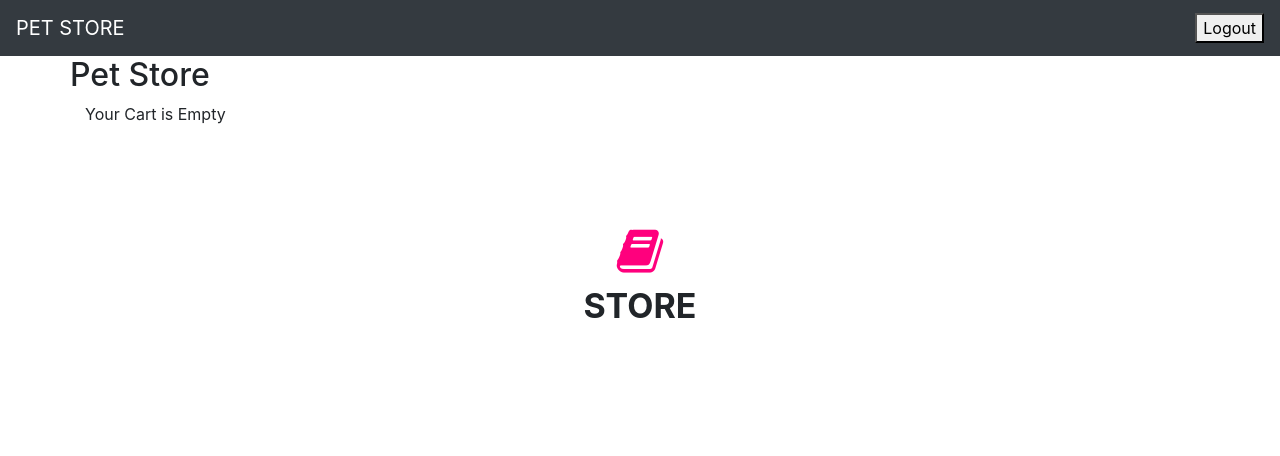
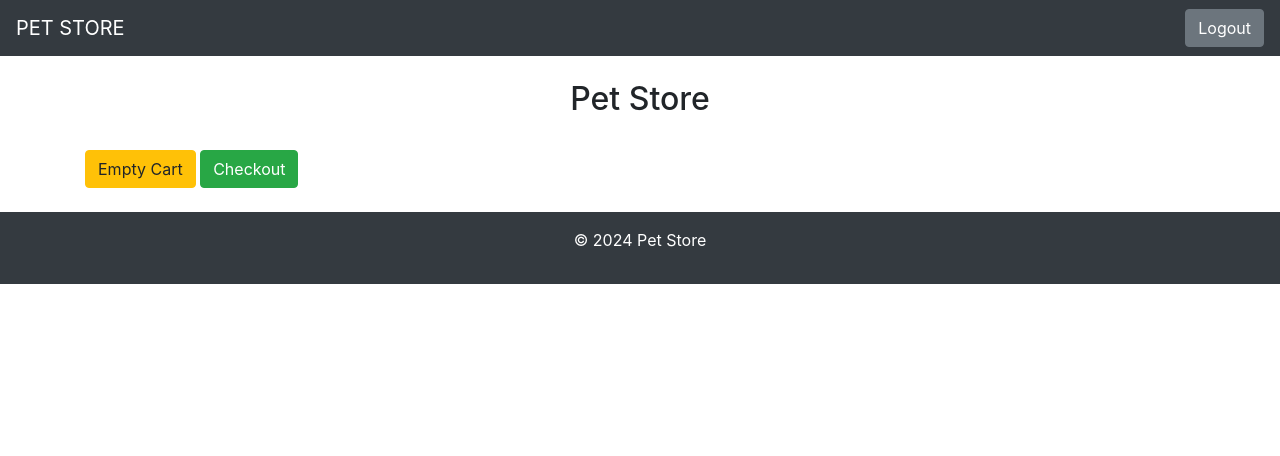
Before and after one commit to DeveshV42/PET-STORE-APP, a Flask app: page / in a window 1280 px wide. Shown: the top 456 px of the page. Run offline with Flask 3, Linux system fonts and the light colour scheme; data that the repository does not hold is empty; some libraries are stand-ins or nearby versions.

Commit message:
Update products.html

```diff
--- a/templates/products.html
+++ b/templates/products.html
@@ -1,144 +1,73 @@
 <!DOCTYPE html>
+<html lang="en">
 
-<html>
 <head>
- <title>Pet store</title>
- <link rel="stylesheet" type="text/css" href="static\styles.css">
-<link href="https://maxcdn.bootstrapcdn.com/bootstrap/4.1.1/css/bootstrap.min.css" rel="stylesheet" id="bootstrap-css">
-<script src="https://maxcdn.bootstrapcdn.com/bootstrap/4.1.1/js/bootstrap.min.js"></script>
+    <meta charset="UTF-8">
+    <title>Pet Store</title>
+    <link href="https://maxcdn.bootstrapcdn.com/bootstrap/4.0.0/css/bootstrap.min.css" rel="stylesheet" id="bootstrap-css">
+    <script src="https://maxcdn.bootstrapcdn.com/bootstrap/4.0.0/js/bootstrap.min.js"></script>
     <script src="https://cdnjs.cloudflare.com/ajax/libs/jquery/3.2.1/jquery.min.js"></script>
+    <link href="https://cdnjs.cloudflare.com/ajax/libs/font-awesome/4.7.0/css/font-awesome.min.css" rel="stylesheet">
 </head>
+
 <body>
     <nav class="navbar navbar-dark bg-dark">
         <a class="navbar-brand" href="/">PET STORE</a>
-        <button type="submit" onclick='window.location="http://localhost:5000/dropsession"'>Logout</button>
+        <button type="button" onclick="window.location.href='/logout'" class="btn btn-secondary">Logout</button>
     </nav>
-<link rel="stylesheet" href="https://cdnjs.cloudflare.com/ajax/libs/font-awesome/4.7.0/css/font-awesome.min.css">
-<div class="container">
-    <div class="row">
-  <p><h2>Pet Store</h2></p>
-   <div class="col-sm-12">
-        <div>
+
+    <div class="container mt-4">
+        <div class="text-center">
+            <h2>Pet Store</h2>
+        </div>
+
+        <!-- Display flash messages -->
         {% with messages = get_flashed_messages() %}
             {% if messages %}
-            <ul class=flashes>
+                <ul class="flashes">
                     {% for message in messages %}
                         <li>{{ message }}</li>
                     {% endfor %}
                 </ul>
             {% endif %}
         {% endwith %}
+
+        <!-- List of products -->
+        <div class="row">
+            {% for product in products %}
+                <div class="col-md-4">
+                    <div class="card mb-4">
+                        <!-- Updated img src path -->
+                        <img src="static/images/{{ product.code }}.jpg" class="card-img-top" alt="{{ product.name }}">
+                        <div class="card-body">
+                            <h5 class="card-title">{{ product.name }}</h5>
+                            <p class="card-text">Price: ${{ product.price }}</p>
+                            <form method="POST" action="{{ url_for('add_to_cart') }}">
+                                <input type="hidden" name="code" value="{{ product.code }}">
+                                <div class="form-group">
+                                    <label for="quantity-{{ product.code }}">Quantity:</label>
+                                    <input type="number" class="form-control" name="quantity" id="quantity-{{ product.code }}" value="1" min="1" required>
                                 </div>
-  {% if 'cart_item' in session %}
-   <p><a id="btnEmpty" href="{{ url_for('.empty_cart') }}" class="btn btn-danger">Empty Cart</a></p>
-            <table class="table table-hover">
-                <thead>
-                    <tr>
-                        <th>Product</th>
-                        <th>Quantity</th>
-                        <th class="text-center">Unit Price</th>
-                        <th class="text-center">Price</th>
-                        <th> </th>
-                    </tr>
-                </thead>
-                <tbody>
-    {% for key, val in session['cart_item'].items() %}
-        {% set quantity = session['cart_item'][key]['quantity'] %}
-        {% set price = session['cart_item'][key]['price'] %}
-        {% set item_price = session['cart_item'][key]['total_price'] %}
-                    <tr>
-                        <td class="col-sm-8 col-md-6">
-                        <div class="media">
-                            <a class="thumbnail pull-left" href="#"> <img class="media-object" src="/static/images/{{ session['cart_item'][key]['image'] }}" style="width: 72px; height: 72px;"> </a>
-                            <div class="media-body" style="padding-left:10px;">
-                                <h4 class="media-heading"> <a href="#">{{ session['cart_item'][key]['name'] }}</a></h4>
-                                <h5 class="media-heading"> Pet Store <a href="#"></a></h5>
-                                <span>Status: </span><span class="text-success"><strong>In Stock</strong></span>
-                            </div>
-                        </div></td>
-                        <td class="col-sm-1 col-md-1" style="text-align: center">
-                        <input type="email" class="form-control" value="{{ quantity }}">
-                        </td>
-                        <td class="col-sm-1 col-md-1 text-center"><strong>{{ price }} </strong></td>
-                        <td class="col-sm-1 col-md-1 text-center"><strong>{{ item_price }} </strong></td>
-                        <td class="col-sm-1 col-md-1">
-                        <a href="{{ url_for('.delete_product', code=session['cart_item'][key]['code']) }}" class="btn btn-danger">
-                            <span class="glyphicon glyphicon-remove"></span> Remove
-                        </a></td>
-                    </tr>
-    {% endfor %}
-                    <tr>
-                        <td colspan="4"><h5>Total Quantity</h5></td>
-                        <td class="text-right"><h5><strong>{{ session['all_total_quantity'] }}</strong></h5></td>
-                    </tr>
-                    <tr>
-                        <td colspan="3"><h3>Total</h3></td>
-                        <td colspan="2" class="text-right"><h3><strong>Rs/- {{ session['all_total_price'] }}</strong></h3></td>
-                    </tr>
-                    <tr>
-                        <td colspan="4">
-                        <button type="button" class="btn btn-default">
-                            <span class="glyphicon glyphicon-shopping-cart"></span> Continue Shopping
-                        </button></td>
-                        <td>
-                            <button type="submit" onclick='window.location="http://localhost:5000/form"'>Checkout</button>
-
-                    </td>
-                    </tr>
-                </tbody>
-            </table>
-  {% else: %}
-   <div class="no-records">Your Cart is Empty</div>
-  {% endif %}
+                                <button type="submit" class="btn btn-primary">Add to Cart</button>
+                            </form>
                         </div>
                     </div>
                 </div>
-
-<section class="our-publication pt-100 pb-70">
-            <div class="container">
-                <div class="section-header">
-                    <i class="fa fa-book"></i>
-                    <h2>STORE</h2>
-                    <p> </p>
+            {% endfor %}
         </div>
 
-                <div class="row">
-    {% for product in products %}
-                    <div class="col-sm-6 col-lg-3">
-      <form method="post" action="/add">
-                        <div class="single-publication">
-                            <figure style="width:263px;">
-                                <a href="#">
-                                    <img src="/static/images/{{ product.image }}">
-                                </a>
-
-                            </figure>
-
-                            <div class="publication-content">
-                                <span class="category">{{ product.category }}</span>
-                                <h3><a href="#">{{ product.name }}</a></h3>
-                                <ul>
-                                    <li><i class="icofont-star"></i></li>
-                                    <li><i class="icofont-star"></i></li>
-                                    <li><i class="icofont-star"></i></li>
-                                    <li><i class="icofont-star"></i></li>
-                                    <li><i class="icofont-star"></i></li>
-                                </ul>
-                                <h4 class="price">Price- {{ product.price }}</h4>
+        <!-- Cart management buttons -->
+        <div class="mt-4">
+            <a href="{{ url_for('empty_cart') }}" class="btn btn-warning">Empty Cart</a>
+            <a href="{{ url_for('checkout') }}" class="btn btn-success">Checkout</a>
+        </div>
     </div>
 
-                            <div class="add-to-cart">
-        <input type="hidden" name="code" value="{{ product.code }}"/>
-        <input type="text" class="product-quantity" name="quantity" value="1" size="2" />
-        <input type="submit" value="Add to Cart" class="default-btn" />
+    <footer class="bg-dark text-white py-3 text-center mt-4">
+        <div class="container">
+            <p>&copy; 2024 Pet Store</p>
         </div>
-                        </div>
-      </form>
-                    </div>
-                {% endfor %}
+    </footer>
+</body>
 
-                </div>
-            </div>
-        </section>
-</body>
 </html>
```
Lines whose indentation alone changed are shown as unchanged.
